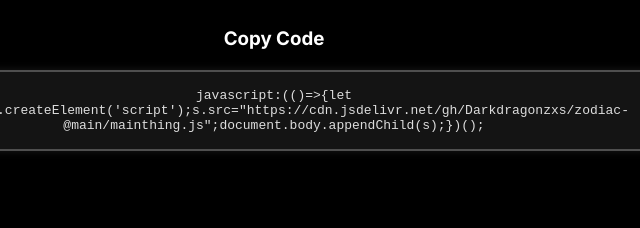
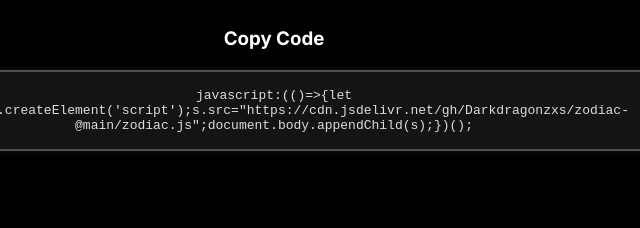
Before and after one commit to Darkdragonzxs/zodiac-, a plain HTML site: page index.html in a window 1280 px wide. Shown: the part 572-800 px from the top of the page, 366-1006 px from the left. Drawn offline with Linux system fonts and the light colour scheme.

Commit message:
bhuhdbfvsdc

```diff
--- a/index.html
+++ b/index.html
@@ -33,9 +33,9 @@
 <section>
 <h2><i class="fa-solid fa-rocket"></i> Launch Zodiac</h2>
 <p>Drag this button into your bookmarks bar:</p>
-<a href="javascript:(()=>{let s=document.createElement('script');s.src='https://cdn.jsdelivr.net/gh/Darkdragonzxs/zodiac-@main/mainthing.js';document.body.appendChild(s);})();" class="btn"><i class="fa-solid fa-star"></i> Zodiac Bookmarklet</a>
+<a href="javascript:(()=>{let s=document.createElement('script');s.src='https://cdn.jsdelivr.net/gh/Darkdragonzxs/zodiac-@main/zodiac.js';document.body.appendChild(s);})();" class="btn"><i class="fa-solid fa-star"></i> Zodiac Bookmarklet</a>
 <h3 style="margin-top:25px;">Copy Code</h3>
-<div class="code-box">javascript:(()=>{let s=document.createElement('script');s.src="https://cdn.jsdelivr.net/gh/Darkdragonzxs/zodiac-@main/mainthing.js";document.body.appendChild(s);})();</div>
+<div class="code-box">javascript:(()=>{let s=document.createElement('script');s.src="https://cdn.jsdelivr.net/gh/Darkdragonzxs/zodiac-@main/zodiac.js";document.body.appendChild(s);})();</div>
 </section>
 <section>
 <h2><i class="fa-solid fa-circle-info"></i> About Zodiac</h2>
@@ -50,7 +50,7 @@
 <footer>discord.gg/zxs</footer>
 <script>
 let s=document.createElement('script');
-s.src='https://cdn.jsdelivr.net/gh/Darkdragonzxs/zodiac-@main/mainthing.js';
+s.src='https://cdn.jsdelivr.net/gh/Darkdragonzxs/zodiac-@main/zodiac.js';
 document.body.appendChild(s);
 </script>
 </body>
```
